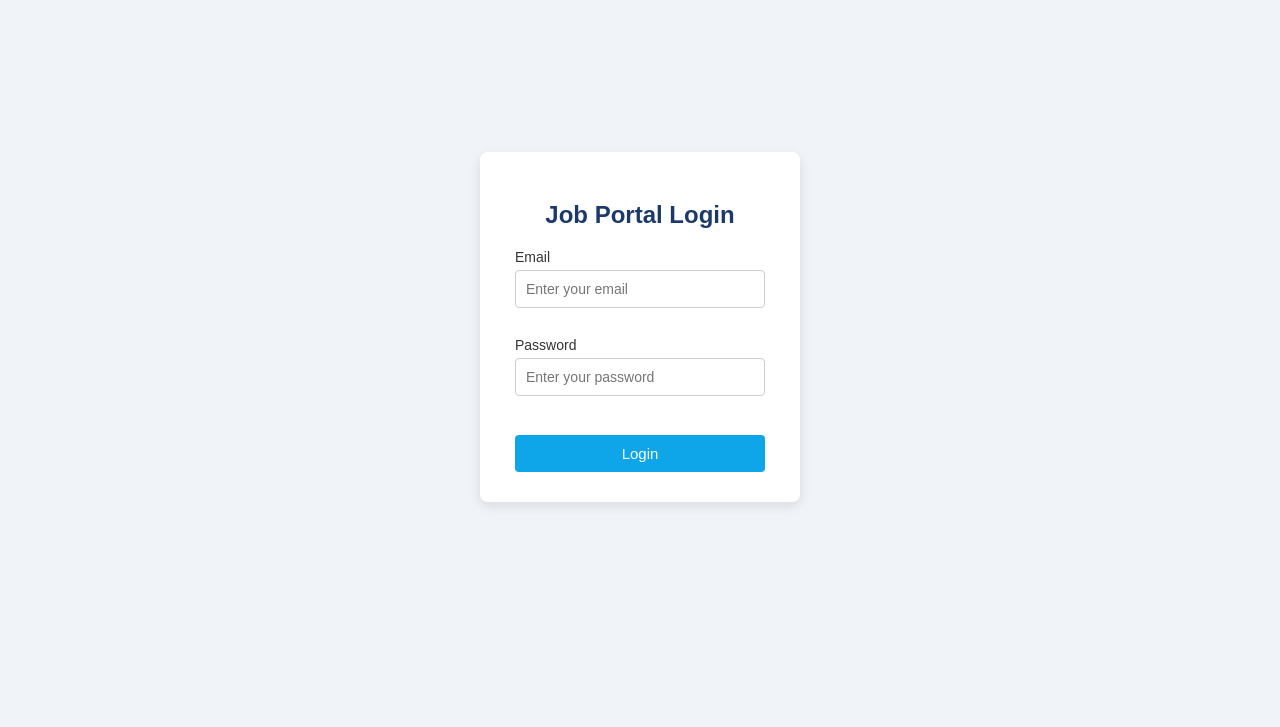
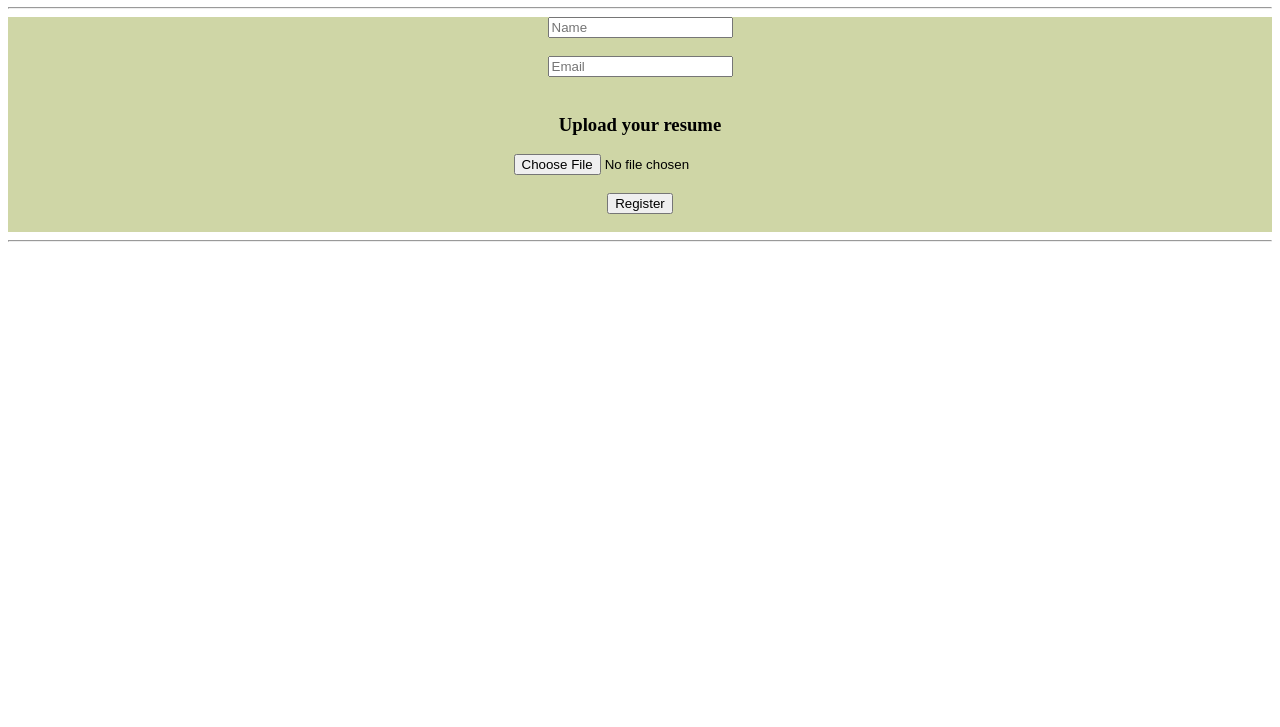
Before and after one commit to rithusanju2021-gif/Internet-programming-, a plain HTML site: page IP_4/login.html in a window 1280 px wide. Shown: the part 73-800 px from the top of the page. Drawn offline with Linux system fonts and the light colour scheme.

Commit message:
Implement form validation in login.html
Added form validation for name, email, and resume upload.

```diff
--- a/IP_4/login.html
+++ b/IP_4/login.html
@@ -1,84 +1,43 @@
 <!DOCTYPE html>
-<html lang="en">
+<html>
 <head>
-<meta charset="UTF-8">
-<title>Job Portal - Login</title>
-<style>
-  * { box-sizing: border-box; }
-  body {
-    font-family: Arial, sans-serif;
-    background: #f0f4f8;
-    display: flex;
-    justify-content: center;
-    align-items: center;
-    height: 100vh;
-    margin: 0;
-  }
-  .login-box {
-    background: #fff;
-    padding: 30px 35px;
-    border-radius: 8px;
-    box-shadow: 0 4px 12px rgba(0,0,0,0.1);
-    width: 320px;
-  }
-  h2 {
-    text-align: center;
-    color: #1B3A6B;
-    margin-bottom: 20px;
-  }
-  label {
-    display: block;
-    margin-bottom: 5px;
-    font-size: 14px;
-    color: #333;
-  }
-  input {
-    width: 100%;
-    padding: 10px;
-    margin-bottom: 5px;
-    border: 1px solid #ccc;
-    border-radius: 4px;
-    font-size: 14px;
-  }
-  .error {
-    color: red;
-    font-size: 12px;
-    margin-bottom: 10px;
-    min-height: 14px;
-  }
-  button {
-    width: 100%;
-    padding: 10px;
-    background: #0EA5E9;
-    color: #fff;
-    border: none;
-    border-radius: 4px;
-    font-size: 15px;
-    cursor: pointer;
-    margin-top: 10px;
-  }
-  button:hover {
-    background: #1B3A6B;
-  }
-</style>
+    <title>Introduction to JS Validation</title>
+    <style>
+    *form{
+    padding:10px;
+    margin:5px;
+    border:10px;
+    }
+    </style>
+    <script>
+        function validateForm() {
+            let name=document.getElementById("name").value
+            let email=document.getElementById("email").value;
+            let resume=document.getElementById("resume").value;
+            let emailPattern=/^[^]+@[^]+\.[a-z]{2,3}$/;
+            if(!name)
+            if(!email.match(emailpattern)){
+            alert("Invalid email");
+            return false;
+            }
+            if(!resume.match(^.(pdf\doc\docx)$/i)){
+            alert("Only Pdf/Doc/Docx are allowed");
+            return false;
+            }
+            return true;
+        }
+    </script>
 </head>
 <body>
-
-<div class="login-box">
-  <h2>Job Portal Login</h2>
-  <form id="loginForm" novalidate>
-    <label for="email">Email</label>
-    <input type="text" id="email" placeholder="Enter your email">
-    <div class="error" id="emailError"></div>
-
-    <label for="password">Password</label>
-    <input type="password" id="password" placeholder="Enter your password">
-    <div class="error" id="passwordError"></div>
-
-    <button type="submit">Login</button>
-  </form>
-</div>
-
-<script src="validate.js"></script>
+<h1 style="text-align:center">Job portal</h1>
+<hr>
+<form onsubmit="return validateForm()" style="text-align:center;background-color:#8926;">
+    <input type="text" id="name" placeholder="Name"required><br><br>
+    <input type="email" id="email" placeholder="Email"required><br><br>
+    <h3>Upload your resume</h3>
+    <input type="file" id="resume" required><br><br>
+    <button type="submit">Register</button><br><br>
+</form>
+<hr>
 </body>
 </html>
```
